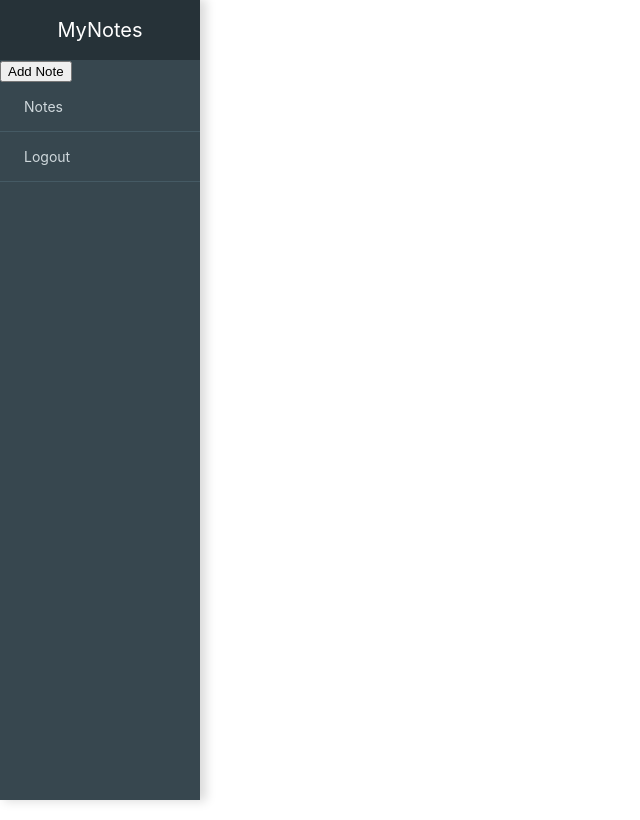
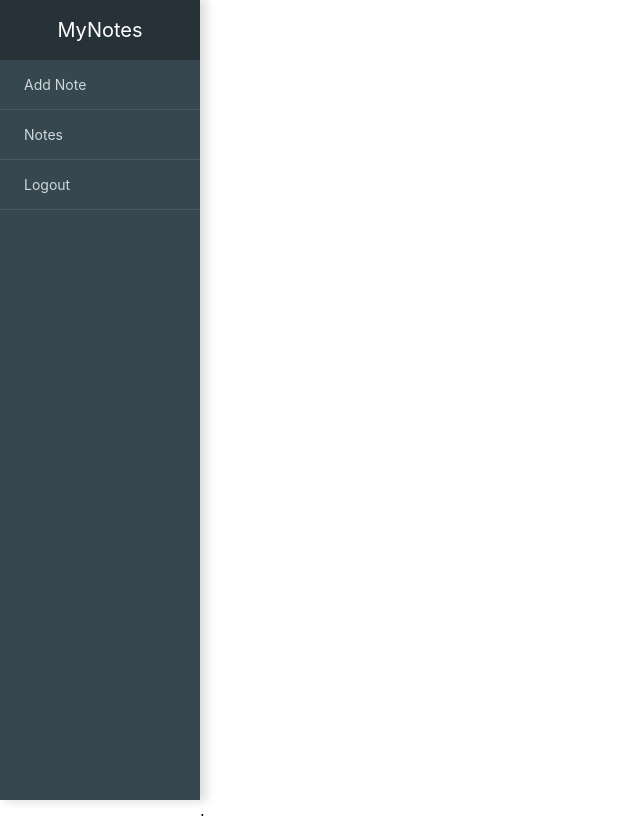
Before and after one commit to michaelyiu/notes-frontend-gql, a React (Create React App) app: page /notes in a window 1280 px wide. Shown: the whole page, without its empty margins (0-640 px from the left). Built offline with nearby package versions, Linux system fonts and the light colour scheme; no server answers; sample sign-in values are in the browser's storage.

Commit message:
navcontext added to control back/add note switch; cleanup

```diff
--- a/src/App.css
+++ b/src/App.css
@@ -58,7 +58,12 @@ ul.navbar-nav{
 	color: #fff;
 }
 
-#menu .navbar-nav a{
+#menu .navbar-nav div.nav-item{
+	cursor: pointer;
+}
+#menu .navbar-nav a,
+#menu .navbar-nav div.nav-item
+{
 	display: block;
 	border-bottom: 1px solid #455A64;
 	color: #CFD8DC;
--- a/src/App.js
+++ b/src/App.js
@@ -16,6 +16,7 @@ import Note from './components/note/Note';
 
 import AuthContextProvider from './contexts/AuthContext';
 import NoteContextProvider from './contexts/NoteContext';
+import NavContextProvider from './contexts/NavContext';
 
 
 import SideNav from './components/layout/SideNav';
@@ -30,6 +31,7 @@ const App = () => {
       <ApolloProvider client={client}>
         <AuthContextProvider>
           <NoteContextProvider>
+            <NavContextProvider>
               <Router>
                 {/* <div className="flex-container"> */}
                 <SideNav />
@@ -45,7 +47,9 @@ const App = () => {
                   </Switch>
                 </div>
 
-            </Router>
+              </Router>.
+            </NavContextProvider>
+
           </NoteContextProvider>
         </AuthContextProvider>
       </ApolloProvider>
--- a/src/components/layout/SideNav.js
+++ b/src/components/layout/SideNav.js
@@ -3,17 +3,14 @@ import { Link, useHistory } from "react-router-dom";
 
 import { AuthContext } from '../../contexts/AuthContext';
 import { NoteContext } from '../../contexts/NoteContext';
+import { NavContext } from '../../contexts/NavContext';
 
 const SideNav = () => {
 	const { isAuthenticated, toggleAuth } = useContext(AuthContext);
 	const { setPendingNote } = useContext(NoteContext);
+	const { navBack, setNavBack } = useContext(NavContext);
 
 	let history = useHistory();
-
-	const test = () => {
-		setPendingNote(true);
-
-	}
 
 	const onLogoutClick = e => {
 		e.preventDefault();
@@ -25,15 +22,26 @@ const SideNav = () => {
 	const authLinks = (
 		<nav id="menu">
 			<header>
-				<Link className="nav-link" to="/">
+				<Link className="nav-link" to="/" onClick={() => setNavBack(false)}>
 					MyNotes
 				</Link>
 			</header>
-			<ul className="navbar-nav">
+			<ul className="navbar-nav" onClick={() => setNavBack(false)}>
 				<li className="nav-item">
-					<button onClick={test}>
-						Add Note
-        	</button>
+					{
+						navBack ? (
+							<div className="nav-item" onClick={() => {
+								history.push('/notes');
+							}}>
+								Back
+							</div>
+						) : (
+								<div className="nav-item" onClick={() => setPendingNote(true)}>
+									Add Note
+								</div>
+							)
+					}
+
 				</li>
 				<li className="nav-item">
 					<Link className="nav-link" to="/notes">
@@ -50,7 +58,7 @@ const SideNav = () => {
         </a>
 				</li>
 			</ul>
-		</nav>
+		</nav >
 	)
 
 	const guestLinks = (
--- a/src/components/notes/Notes.js
+++ b/src/components/notes/Notes.js
@@ -6,6 +6,7 @@ import { useQuery, useMutation } from '@apollo/react-hooks';
 import { ADD_NOTE, DELETE_NOTE } from '../../gql/Mutations/notes';
 import { GET_NOTES } from "../../gql/Queries/notes";
 import { NoteContext } from '../../contexts/NoteContext';
+import { NavContext } from '../../contexts/NavContext';
 
 import Spinner from '../common/Spinner';
 
@@ -44,6 +45,8 @@ const Notes = () => {
 
 
 	const { notes, setNotes, addNote, deleteNote, pendingNote, setPendingNote } = useContext(NoteContext);
+	const { setNavBack } = useContext(NavContext);
+
 	const { loading, data } = useQuery(GET_NOTES);
 
 	useEffect(() => {
@@ -81,7 +84,11 @@ const Notes = () => {
 			<div>
 				{notes.length > 0 ? notes.map(note => (
 					<div key={note.id} className={"note-container"}>
-						<Link to={`/note/${note.id}`}>
+						<Link to={`/note/${note.id}`} onClick={() => {
+							setPendingNote(false);
+							setNavBack(true);
+						}
+						}>
 							<div className="note-contents">
 								<p className="note-title">{note.title}</p>
 								<p className="note-body"><span>{moment(note.date).format("LLL")}</span>{note.body}</p>
--- /dev/null
+++ b/src/contexts/NavContext.js
@@ -0,0 +1,15 @@
+import React, { createContext, useState } from 'react';
+
+export const NavContext = createContext();
+
+const NavContextProvider = (props) => {
+	const [navBack, setNavBack] = useState(false);
+
+	return (
+		<NavContext.Provider value={{ navBack, setNavBack }}>
+			{props.children}
+		</NavContext.Provider>
+	)
+}
+
+export default NavContextProvider
--- a/src/contexts/NoteContext.js
+++ b/src/contexts/NoteContext.js
@@ -1,4 +1,4 @@
-import React, { createContext, useState, useEffect } from 'react'
+import React, { createContext, useState, useEffect } from 'react';
 
 
 export const NoteContext = createContext();
```
Lines whose indentation alone changed are shown as unchanged.
